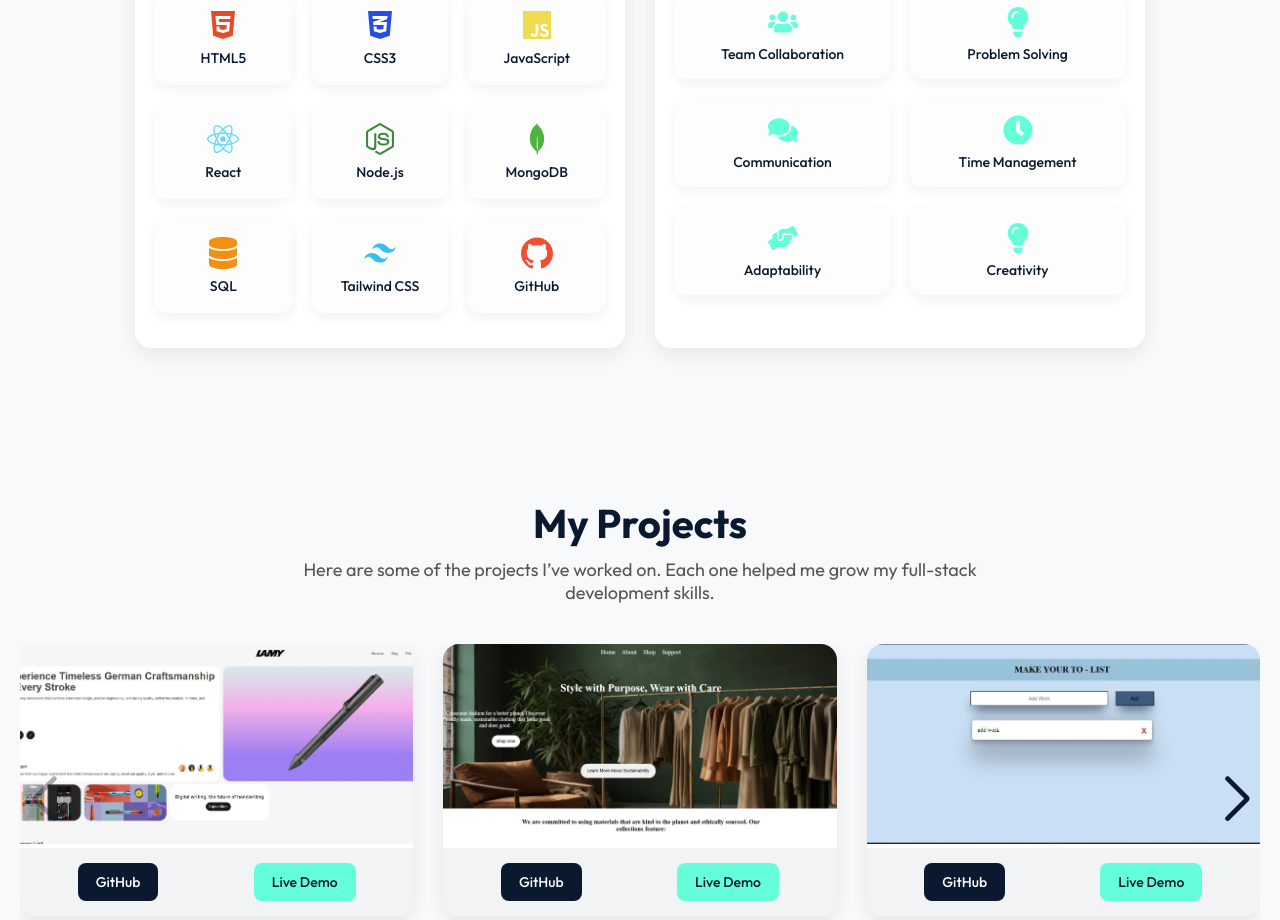
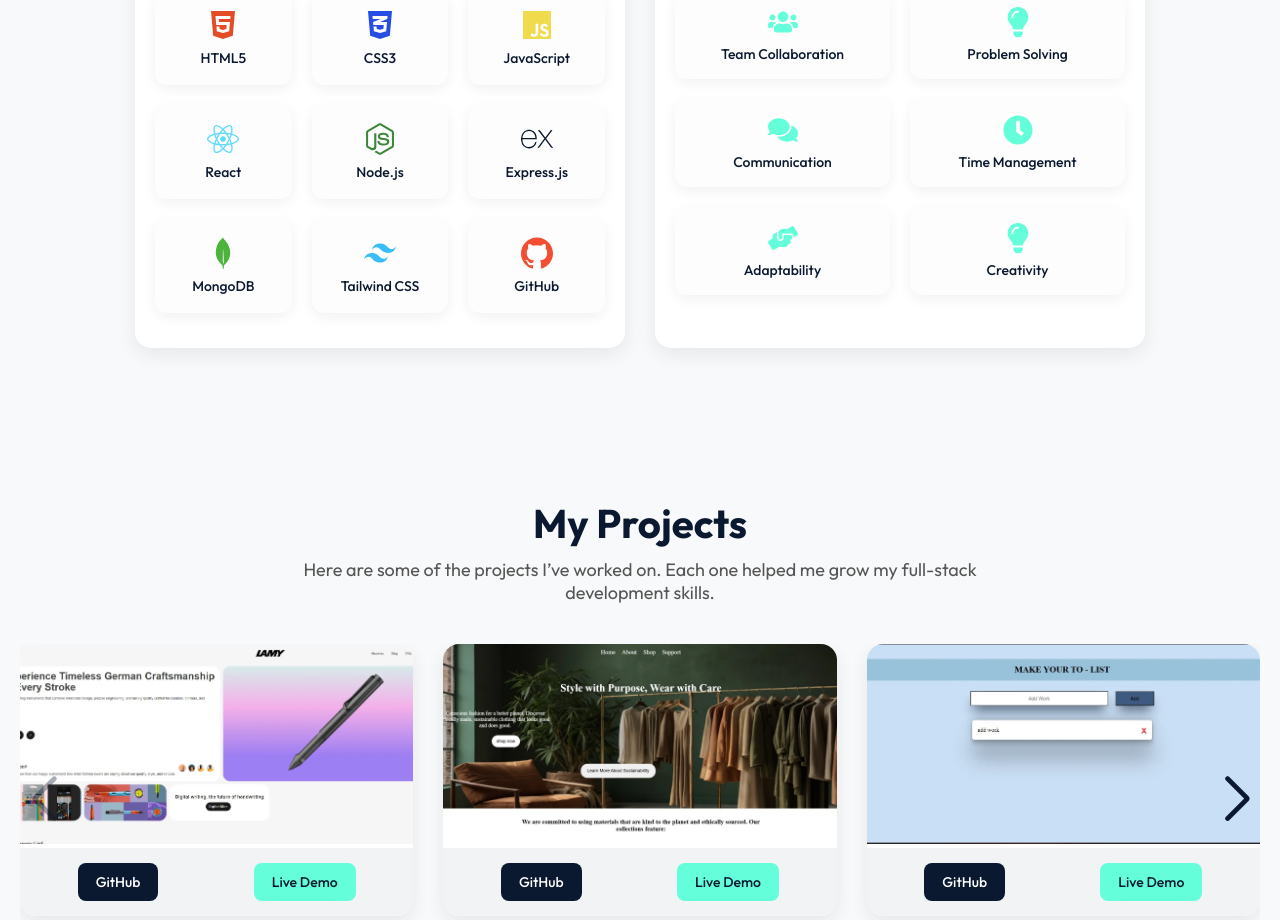
Before and after one commit to shraddha-akolkar/Portfolio-React, a React (Vite) app: page / in a window 1280 px wide. Shown: the part 2540-3460 px from the top of the page. Built offline with nearby package versions, Linux system fonts and the light colour scheme.

Commit message:
Fix whitespace in Hero component and update skill icons in Skills component

```diff
--- a/src/Components/Hero/Hero.jsx
+++ b/src/Components/Hero/Hero.jsx
@@ -7,7 +7,7 @@
     <section id="home" className="hero">
       <div className="hero-content">
         <h1 className="hero-name">Shraddha Akolkar</h1>
-        <h2 className="hero-role">Full Stack Developer</h2>
+        <h2 className="hero-role">Full Stack Developer </h2>
 
         <div className="hero-icons">
           <a href="https://github.com/shraddha-akolkar" target="_blank" rel="noopener noreferrer">
--- a/src/Components/Skill/Skills.jsx
+++ b/src/Components/Skill/Skills.jsx
@@ -6,15 +6,13 @@
   FaJs,
   FaReact,
   FaNodeJs,
-  FaDatabase,
   FaUsers,
   FaLightbulb,
   FaComments,
   FaClock,
-  FaBrain,
   FaHandsHelping,
 } from "react-icons/fa";
-import { SiMongodb, SiTailwindcss, SiGithub } from "react-icons/si";
+import { SiMongodb, SiTailwindcss, SiGithub, SiExpress } from "react-icons/si"; // ✅ added SiExpress
 
 const Skills = () => {
   return (
@@ -51,12 +49,12 @@
               <p>Node.js</p>
             </div>
             <div className="skill-card">
+              <SiExpress className="skill-icon express" />
+              <p>Express.js</p>
+            </div>
+            <div className="skill-card">
               <SiMongodb className="skill-icon mongo" />
               <p>MongoDB</p>
-            </div>
-            <div className="skill-card">
-              <FaDatabase className="skill-icon sql" />
-              <p>SQL</p>
             </div>
             <div className="skill-card">
               <SiTailwindcss className="skill-icon tailwind" />
@@ -89,7 +87,6 @@
               <FaClock className="soft-icon" />
               <p>Time Management</p>
             </div>
-
             <div className="soft-card">
               <FaHandsHelping className="soft-icon" />
               <p>Adaptability</p>
@@ -98,7 +95,6 @@
               <FaLightbulb className="soft-icon" />
               <p>Creativity</p>
             </div>
-
           </div>
         </div>
       </div>
```
